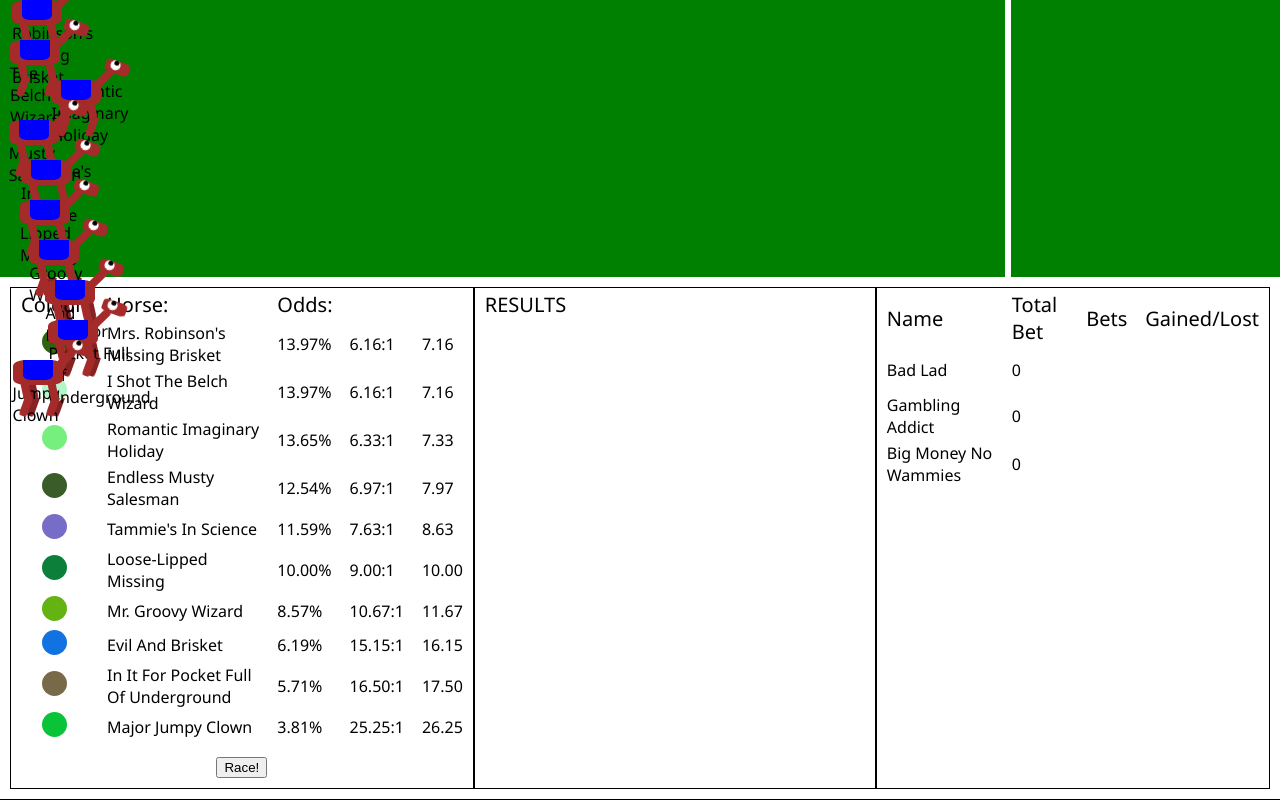
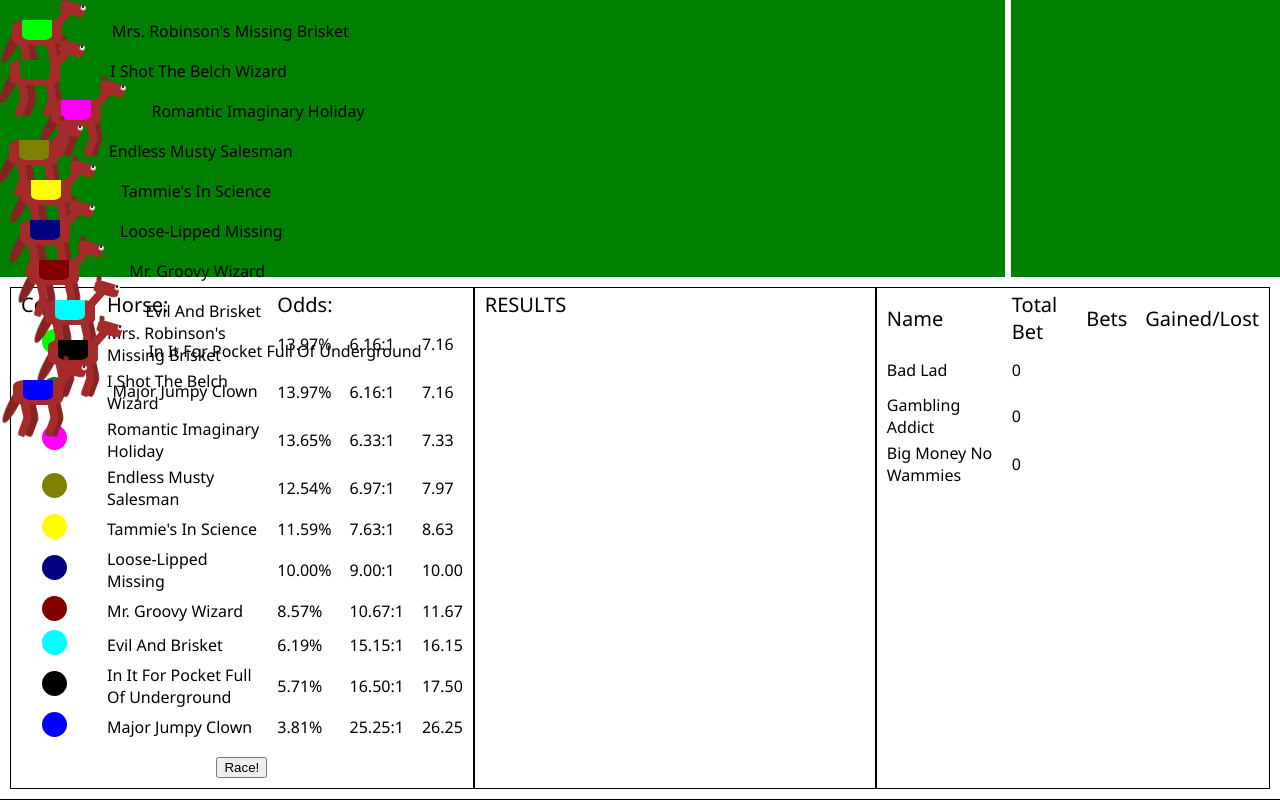
Before and after one commit to astidolph/horse-game, an Angular app: page / in a window 1280 px wide. Both pictures are taken after a click on the button "Race!". Shown: the top 800 px of the page. Built offline with nearby package versions, Linux system fonts and the light colour scheme.

Commit message:
Add new horse styles

```diff
--- a/src/app/components/course/course.component.html
+++ b/src/app/components/course/course.component.html
@@ -1,18 +1,20 @@
 <div class="course">
     <div class="horse-container">
         <div class="horse" *ngFor="let horse of horses; let idx = index"
-        [style.top]="idx * 5 + '%'"
+        [style.top]="(idx + 0.5) * 5 + '%'"
         [class.gallop]="(raceStarted$ | async) && !(raceFinished$ | async)"
         [ngStyle]="{ 'animation': (raceStarted$ | async ) ? getHorseSpeed(horse.speed, horse.timingFunction) : '' }">
-            <span>{{ horse.name }}</span>
+            <span class="horse-name">{{ horse.name }}</span>
             <div class="body">
-              <div class="saddle"></div>
+              <div class="saddle" [ngStyle]="{ 'background': horse.colour }"></div>
+              <div class="tail"></div>
               <div class="neck">
-                <div class="head">
-                    <div class="eye">
-                      <div class="pupil"></div>
-                    </div>
+                 <div class="head">
+                  <div class="ear"></div>
+                  <div class="eye">
+                    <div class="pupil"></div>
                   </div>
+                </div>
               </div>
               <div class="thigh z-front back">
                 <div class="calf"></div>
--- a/src/app/components/course/course.component.scss
+++ b/src/app/components/course/course.component.scss
@@ -1,12 +1,13 @@
-
 .horse-container {
     height: 100%;
     .horse {
         position: absolute;
 
-        span {
-            position: absolute;
-            cursor: pointer;
+        span.horse-name {
+          position: absolute;
+          cursor: pointer;
+          left: 100px;
+          width: 400px;
         }
     }
 }
@@ -35,6 +36,7 @@ $horse-size-multiplier: 0.5;
 $horse-colour: brown;
 $horse-body-height: 50px * $horse-size-multiplier;
 $horse-body-width: 100px * $horse-size-multiplier;
+$background-horse-colour: #872222;
 
 // HEAD
 $head-height: 25px * $horse-size-multiplier;
@@ -53,10 +55,28 @@ $calf-height: 40px * $horse-size-multiplier;
 $calf-width: 15px * $horse-size-multiplier;
 
 // SADDLE
-$saddle-colour: blue;
+$saddle-colour: yellow;
 $background-horse-colour: #872222;
-$saddle-height: 40px  * $horse-size-multiplier;
-$saddle-width: 60px  * $horse-size-multiplier;
+$saddle-height: 40px * $horse-size-multiplier;
+$saddle-width: 60px * $horse-size-multiplier;
+
+// EYES
+$eye-height: 10px * $horse-size-multiplier;
+$eye-width: 10px * $horse-size-multiplier;
+$pupil-height: 5px * $horse-size-multiplier;
+$pupil-width: 5px * $horse-size-multiplier;
+
+// EAR
+$ear-height: 10px * $horse-size-multiplier;
+$ear-width: 10px * $horse-size-multiplier;
+
+// TAIL
+$tail-height: 80px * $horse-size-multiplier;
+$tail-width: 20px * $horse-size-multiplier;
+
+.horse {
+  z-index: 1;
+}
 
 .horse .body {
   height: $horse-body-height;
@@ -78,6 +98,19 @@ $saddle-width: 60px  * $horse-size-multiplier;
     z-index: 4;
   }
 
+  .tail {
+    height: $tail-height;
+    width: $tail-width;
+    position: absolute;
+    left: -5px;
+    top: 5px;
+    background: $background-horse-colour;
+    border-bottom-right-radius: 50%;
+    border-bottom-left-radius: 50%;
+    z-index: -1;
+    transform: rotate(60deg);
+  }
+
   .neck {
     height: $neck-height;
     width: $neck-width;
@@ -85,7 +118,7 @@ $saddle-width: 60px  * $horse-size-multiplier;
     border-radius: 25%;
     position: absolute;
     top: -20%;
-    right: -30%;
+    right: -25%;
     transform: rotate(-40deg);
 
     .head {
@@ -94,21 +127,33 @@ $saddle-width: 60px  * $horse-size-multiplier;
       background: brown;
       border-radius: 25%;
       top: -20%;
-      right: -70%;
+      right: -60%;
       position: absolute;
       transform: rotate(60deg);
 
+      .ear {
+          width: $ear-height;
+          height: $ear-width;
+          background: $background-horse-colour;
+          position: absolute;
+          left: 0px;
+          top: -30%;
+          transform: rotate(-12deg);
+          border-top-right-radius: 50%;
+          border-bottom-right-radius: 50%;
+      }
+
       .eye {
-        height: 10px;
-        width: 10px;
+        height: $eye-height;
+        width: $eye-width;
         border-radius: 50%;
         background: white;
         position: absolute;
-        right: 10px;
+        left: 20px;
 
         .pupil {
-          height: 5px;
-          width: 5px;
+          height: $pupil-height;
+          width: $pupil-width;
           border-radius: 50%;
           background: black;
           position: absolute;
@@ -184,6 +229,10 @@ $saddle-width: 60px  * $horse-size-multiplier;
   .head {
     animation: head-move 1s linear infinite;
   }
+
+  .tail {
+    animation: tail-move 1s linear infinite;
+  }
 }
 
 @keyframes thigh-move {
@@ -193,15 +242,20 @@ $saddle-width: 60px  * $horse-size-multiplier;
 
 @keyframes calf-move {
   0%, 100% { transform: rotate(0deg) translateX(0px); }
-  50% { transform: rotate(80deg) translateX(-120%) translateY(10%); }
+  50% { transform: rotate(80deg) translateX(-160%) translateY(20%); }
 }
 
 @keyframes neck-move {
   0%, 100% { transform: rotate(-40deg) }
-  50% { transform: rotate(-50deg) }
+  50% { transform: rotate(-60deg) }
 }
 
 @keyframes head-move {
   0%, 100% { transform: rotate(60deg) }
   50% { transform: rotate(70deg) }
 }
+
+@keyframes tail-move {
+  0%, 100% { transform: rotate(20deg) }
+  50% { transform: rotate(40deg) }
+}
--- a/src/app/services/horse-management.service.ts
+++ b/src/app/services/horse-management.service.ts
@@ -52,7 +52,7 @@ export class HorseManagementService {
           percentageOdds: 0,
           fractionalOdds: "1:1",
           decimalOdds: 1.0,
-          colour: this.randomiseColour(),
+          colour: this.getDistinctColour(i),
           speed: 0,
           timingFunction: this.timingFunction()
         }
@@ -138,13 +138,18 @@ export class HorseManagementService {
     return speeds.sort((a, b) => a - b);
   }
 
-  private randomiseColour() {
-    const letters = '0123456789ABCDEF';
-    let colour = "#";
-    for (var i = 0; i < 6; i++) {
-      colour += letters[Math.floor(Math.random() * 16)];
-    }
-    return colour;
+  private getDistinctColour(colourIndex: number) {
+    const colourValues: string [] = [
+      "#FF0000", "#00FF00", "#0000FF", "#FFFF00", "#FF00FF", "#00FFFF", "#000000",
+      "#800000", "#008000", "#000080", "#808000", "#800080", "#008080", "#808080",
+      "#C00000", "#00C000", "#0000C0", "#C0C000", "#C000C0", "#00C0C0", "#C0C0C0",
+      "#400000", "#004000", "#000040", "#404000", "#400040", "#004040", "#404040",
+      "#200000", "#002000", "#000020", "#202000", "#200020", "#002020", "#202020",
+      "#600000", "#006000", "#000060", "#606000", "#600060", "#006060", "#606060",
+      "#A00000", "#00A000", "#0000A0", "#A0A000", "#A000A0", "#00A0A0", "#A0A0A0",
+      "#E00000", "#00E000", "#0000E0", "#E0E000", "#E000E0", "#00E0E0", "#E0E0E0"
+    ];
+    return colourValues[colourIndex];
   }
 
   private generateOddsTable() {
```
